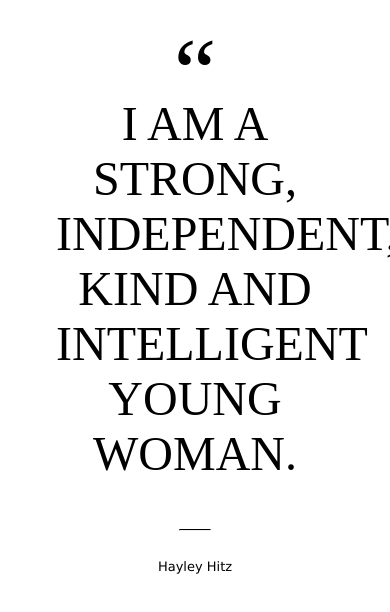
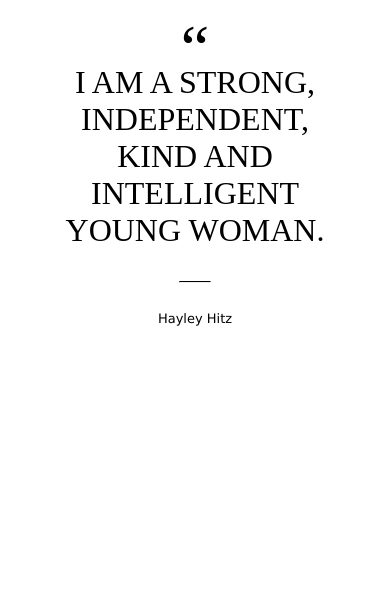
Before and after one commit to paulhitz/hayleyhitz.github.io, a plain HTML site: page index.html in a window 390 px wide. Drawn offline with Linux system fonts and the light colour scheme.

Commit message:
Simplify the design

```diff
--- a/css/styles.css
+++ b/css/styles.css
@@ -36,4 +36,7 @@ footer {
   body {
     padding: 0;
   }
+  h1 {
+    font-size: 2em;
+  }
 }
--- a/index.html
+++ b/index.html
@@ -13,15 +13,13 @@
 </head>
 <body>
 
-  <section>
-    <article>
-      <h1>
-        <span>&ldquo;</span>I am a strong, independent, kind and intelligent young woman.
-      </h1>
-      <hr>
-      <footer>Hayley Hitz</footer>
-    </article>
-  </section>
+  <h1>
+    <span>&ldquo;</span>I am a strong, independent, kind and intelligent young woman.
+  </h1>
+
+  <hr>
+
+  <footer>Hayley Hitz</footer>
 
 </body>
 </html>
```
